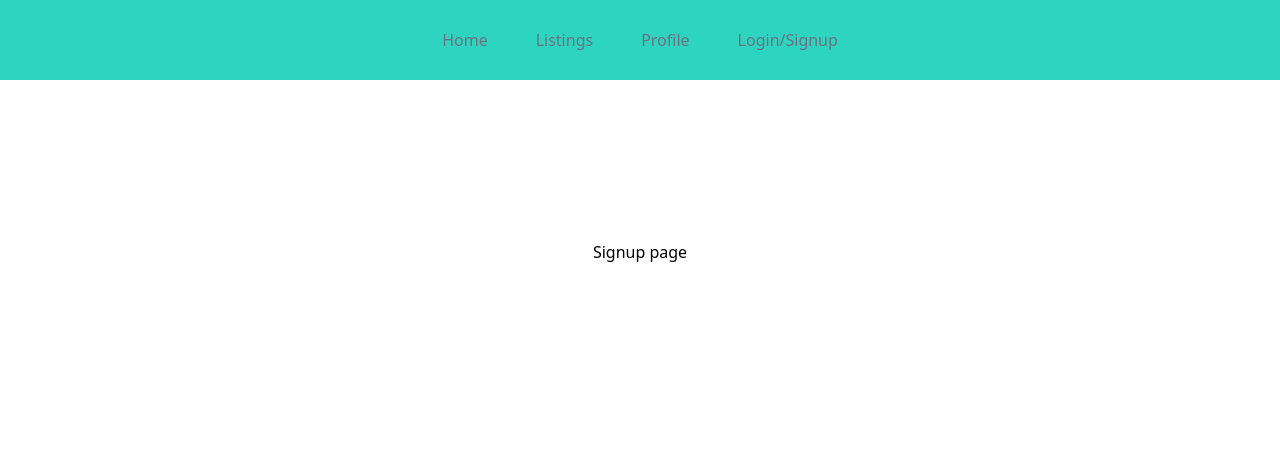
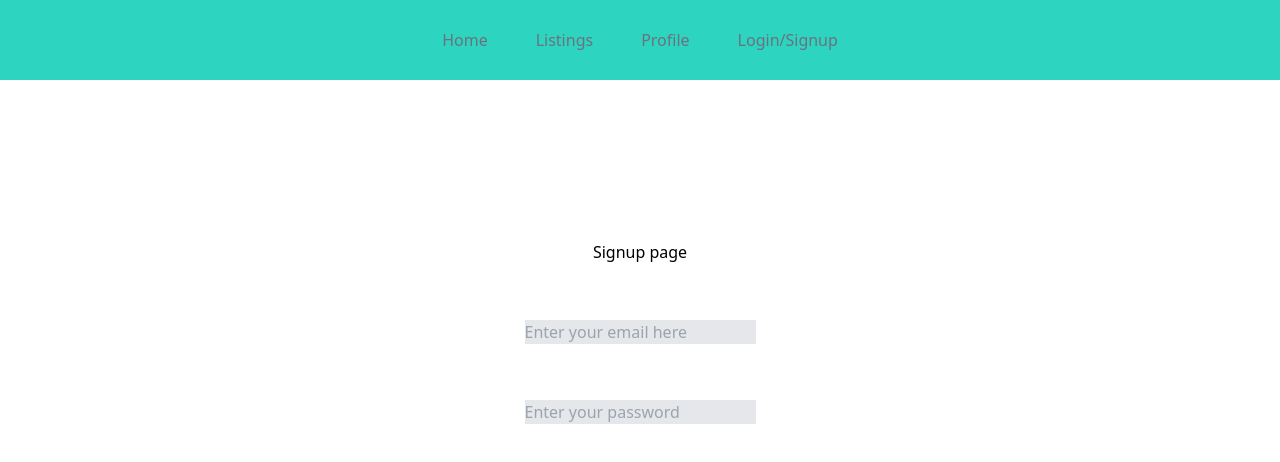
Before and after one commit to jackhernandez23/subletmatcher, a React (Vite) app in the folder frontend/: page /signup in a window 1280 px wide. Shown: the top 462 px of the page. Built offline with nearby package versions, Linux system fonts and the light colour scheme.

Commit message:
email and passowrd box on sign up page (email box not working right now)

```diff
--- a/frontend/src/pages/signup.jsx
+++ b/frontend/src/pages/signup.jsx
@@ -1,13 +1,60 @@
-import React from "react";
+import React, {useState} from "react";
+import {useNavigate} from "react-router-dom";
 
 const Signup = () => {
+
+    const [email, setEmail] = useState('')
+    const [password, setPassword] = useState('')
+    const navigate = useNavigate()
+    const onButtonClick = async () => {
+        if (!email || !password) {              // if user didn't fill in both email and password fields
+            alert("Please fill in both email and password")
+            return;
+        }
+
+        try {
+            const response = await fillerAPI(email, password)
+
+            if (response.success) {
+                navigate('/home')
+            } else {
+                alert('Login failed')
+            }
+        }
+        catch (error) {
+            console.error('Error logging in:', error)
+            alert('An error occurred during login')
+        }
+    }
+
     return (
         <div className="flex justify-center p-40">
             <h1>
                 Signup page
             </h1>
-        </div>
-    );
-};
+            <br/>
+            <div className="flex fixed p-20">
+                <input
+                    value={email}
+                    placeholder="Enter your email here"
+                    onChange={(ev) => setEmail(ev.target.value)}
+                    className={"flex flex-col bg-gray-200"}
+                />
+            </div>
+            <br/>
+            <div className="flex fixed p-40">
+                <input
+                    value={password}
+                    placeholder="Enter your password"
+                    onChange={(ev) => setPassword(ev.target.value)}
+                    className={"flex flex-col bg-gray-200"}
+                />
+            </div>
+            <br/>
+            <div className={'inputContainer'}>
+            </div>
+            </div>
+            );
+            };
 
-export default Signup;
+            export default Signup;
```
